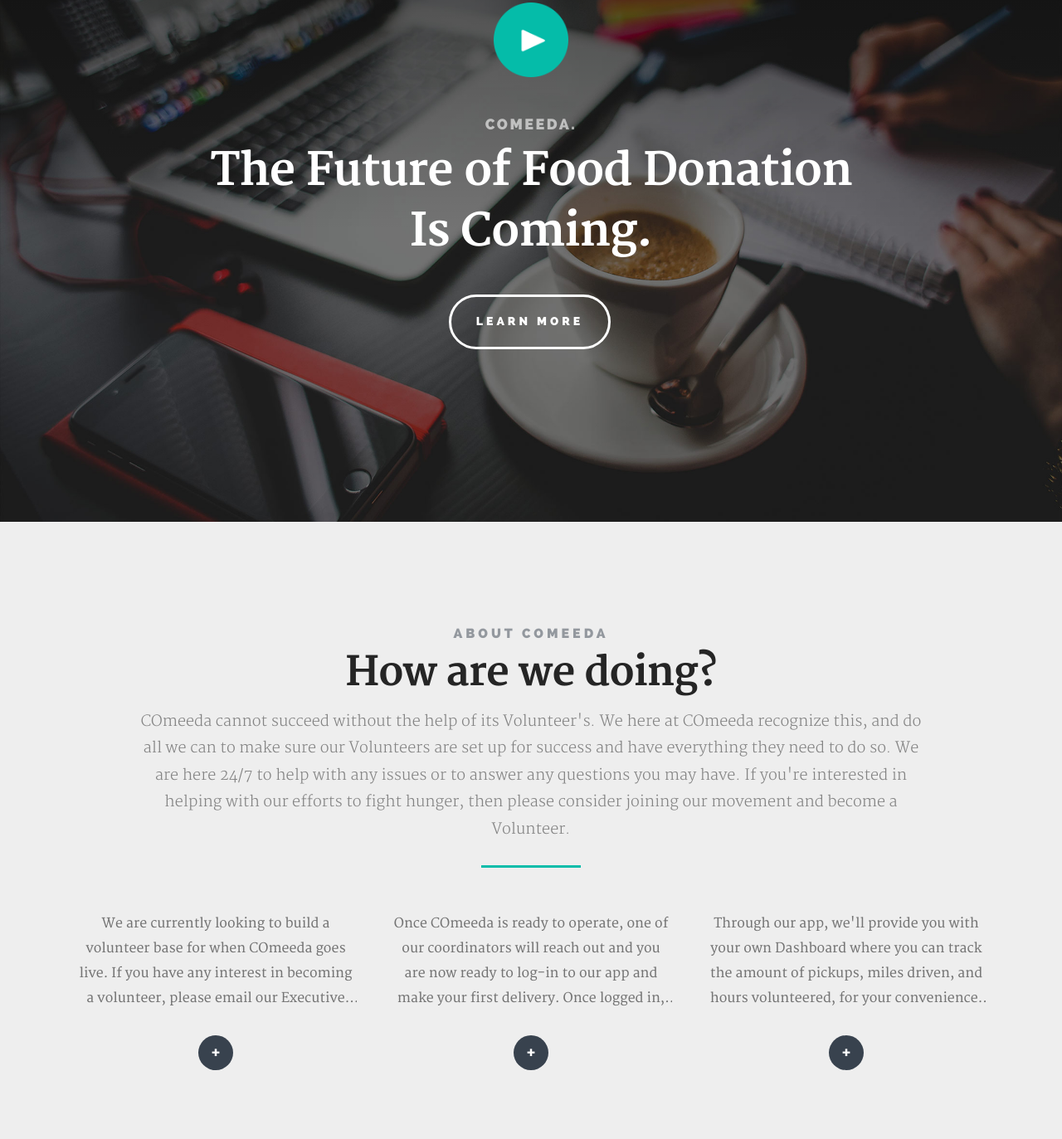
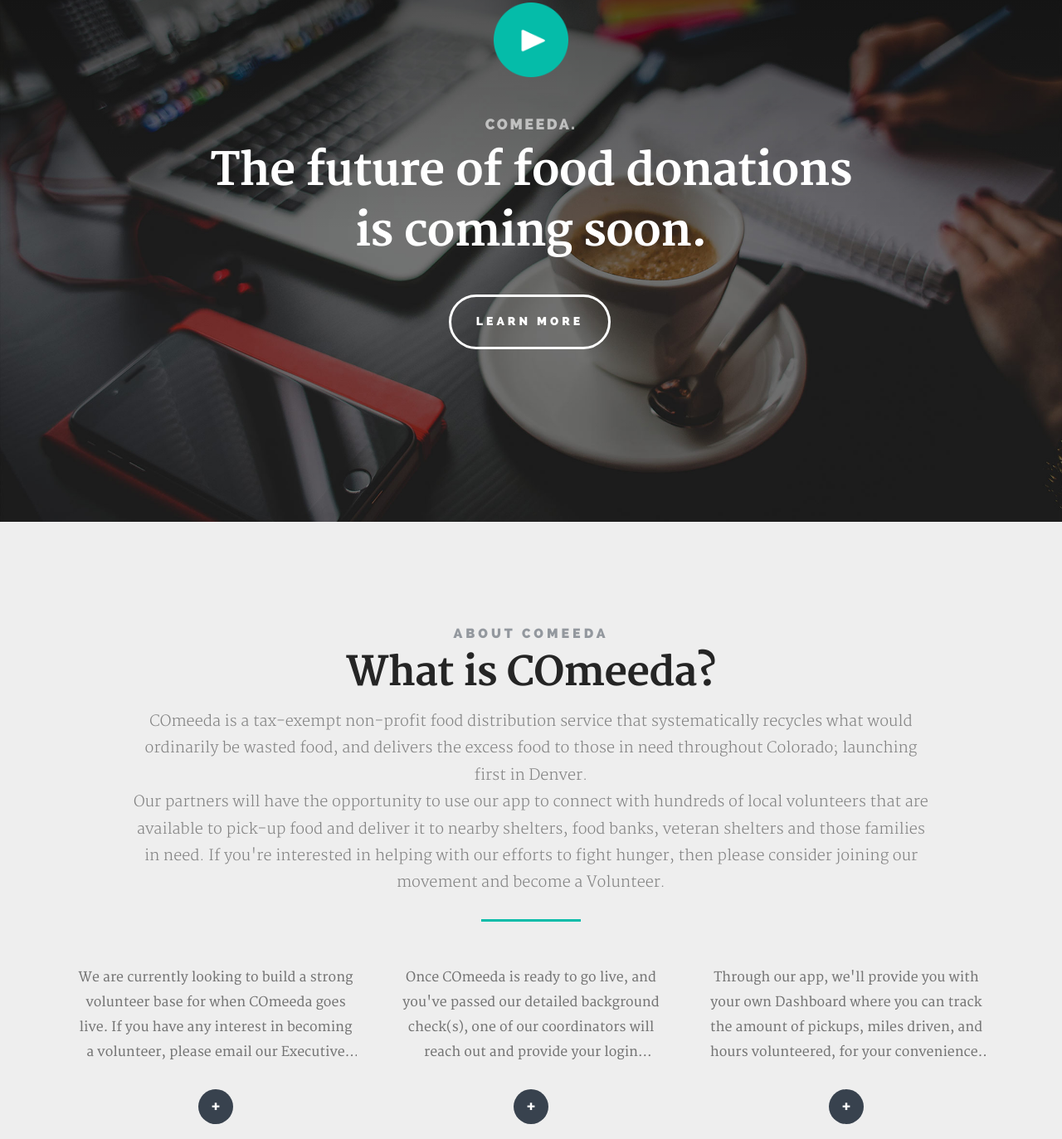
Before and after one commit to stevenhalase/comeeda-web-2, a website: page public/index.html in a window 1280 px wide. Shown: the part 171-1544 px from the top of the page at 83% size. Drawn offline with Linux system fonts and the light colour scheme; files whose address does not match are found by name.

Commit message:
added more context and edited our about section

```diff
--- a/public/index.html
+++ b/public/index.html
@@ -7,7 +7,7 @@
    <!--- basic page needs
    ================================================== -->
    <meta charset="utf-8">
-	<title>Lhander</title>
+	<title>COmeeda,Inc.</title>
 	<meta name="description" content="">
 	<meta name="author" content="">
 
@@ -41,7 +41,7 @@
    	<div class="row">
 
    		<div class="logo">
-	         <a href="index.html">Lhander</a>
+	         <a href="index.html">COmeeda,Inc.</a>
 	      </div>
 
 	   	<nav id="main-nav-wrap">
@@ -79,7 +79,7 @@
 	   			</div>
 
 	   			<h5>COmeeda.</h5>
-	   			<h1>The Future of Food Donation Is Coming.</h1>
+	   			<h1>The future of food donations is coming soon.</h1>
 
 	   			<a class="button stroke smoothscroll" href="#process" title="">Learn More</a>
 
@@ -111,9 +111,10 @@
    		<div class="col-twelve with-bottom-line">
 
    			<h5>About COmeeda</h5>
-   			<h1>How are we doing?</h1>
+   			<h1>What is COmeeda?</h1>
 
-   			<p class="lead">COmeeda cannot succeed without the help of its Volunteer's. We here at COmeeda recognize this, and do all we can to make sure our Volunteers are set up for success and have everything they need to do so. We are here 24/7 to help with any issues or to answer any questions you may have. If you're interested in helping with our efforts to fight hunger, then please consider joining our movement and become a Volunteer.</p>
+   			<p class="lead">COmeeda is a tax-exempt non-profit food distribution service that systematically recycles what would ordinarily be wasted food, and delivers the excess food to those in need throughout Colorado; launching first in Denver.
+        <br>Our partners will have the opportunity to use our app to connect with hundreds of local volunteers that are available to pick-up food and deliver it to nearby shelters, food banks, veteran shelters and those families in need. If you're interested in helping with our efforts to fight hunger, then please consider joining our movement and become a Volunteer.</p>
        </div>
    	</div>
 
@@ -122,13 +123,13 @@
       <div class="row">
       <div class="block-1-3 block-s-1-2 block-tab-full group">
         <div class="bgrid">
-          <p>We are currently looking to build a volunteer base for when COmeeda goes live. If you have any interest in becoming a volunteer, please email our Executive Director, Omar Castro, at ocastro@comeeda.org, or our Director of Operations, Brian Dumoulin, at bdumoulin@comeeda.org. Please pass your enthusiasm on to friends and family and encourage them to jump on board with the future of food donation to help COmeeda help fight hunger.</p>
+          <p>We are currently looking to build a strong volunteer base for when COmeeda goes live. If you have any interest in becoming a volunteer, please email our Executive Director, Omar Castro, at ocastro@comeeda.org, or our Director of Operations, Brian Dumoulin, at bdumoulin@comeeda.org with your contact information and they'll get the process going. Also, please pass your enthusiasm on to friends and family and encourage them to jump on board and help us bring change and the future of food donation.</p>
           <div class="item" data-item="+"></div>
 
         </div>
 
         <div class="bgrid">
-          <p>Once COmeeda is ready to operate, one of our coordinators will reach out and you are now ready to log-in to our app and make your first delivery. Once logged in, you will get a push notification when one of our partners has excess food that is ready to be picked up and delivered. If you are in the area and have time to do a pick up and delivery, simply click on the notification and accept the pick-up. We will then notify the donor that you are on your way and our map will give you point-by-point directions on where the donor is located and where you need to drop off the food. Fighting hunger has never been this easy!</p>
+          <p>Once COmeeda is ready to go live, and you've passed our detailed background check(s), one of our coordinators will reach out and provide your login information so you can start making your first deliveries!</p>
           <div class="item" data-item="+"></div>
         </div>
 
```
